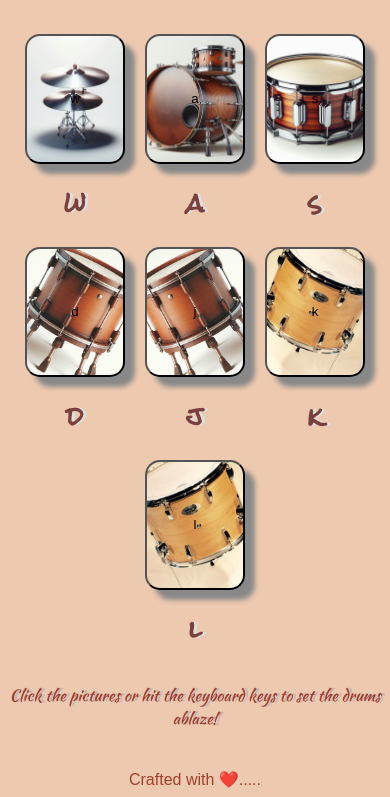
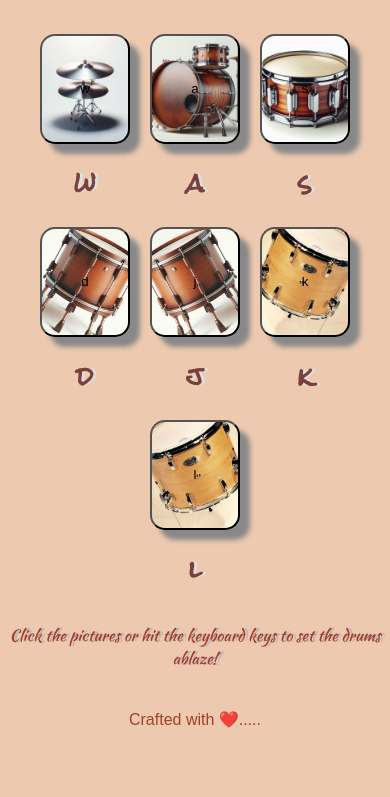
Before and after one commit to SenabRoshan/drum-kit-project, a plain HTML site: page index.html in a window 390 px wide. Shown: the part 88-885 px from the top of the page. After the commit the page ends 844 px from the top, so only its background shows below. Drawn offline with Linux system fonts and the light colour scheme; a web font is replaced by a local one.

Commit message:
Update styles.css

```diff
--- a/styles.css
+++ b/styles.css
@@ -148,8 +148,8 @@ footer {
   }
 
   .drum {
-    width: 100px;
-    height: 130px;
+    width: 90px;
+    height: 110px;
   }
 
   .container {
```
